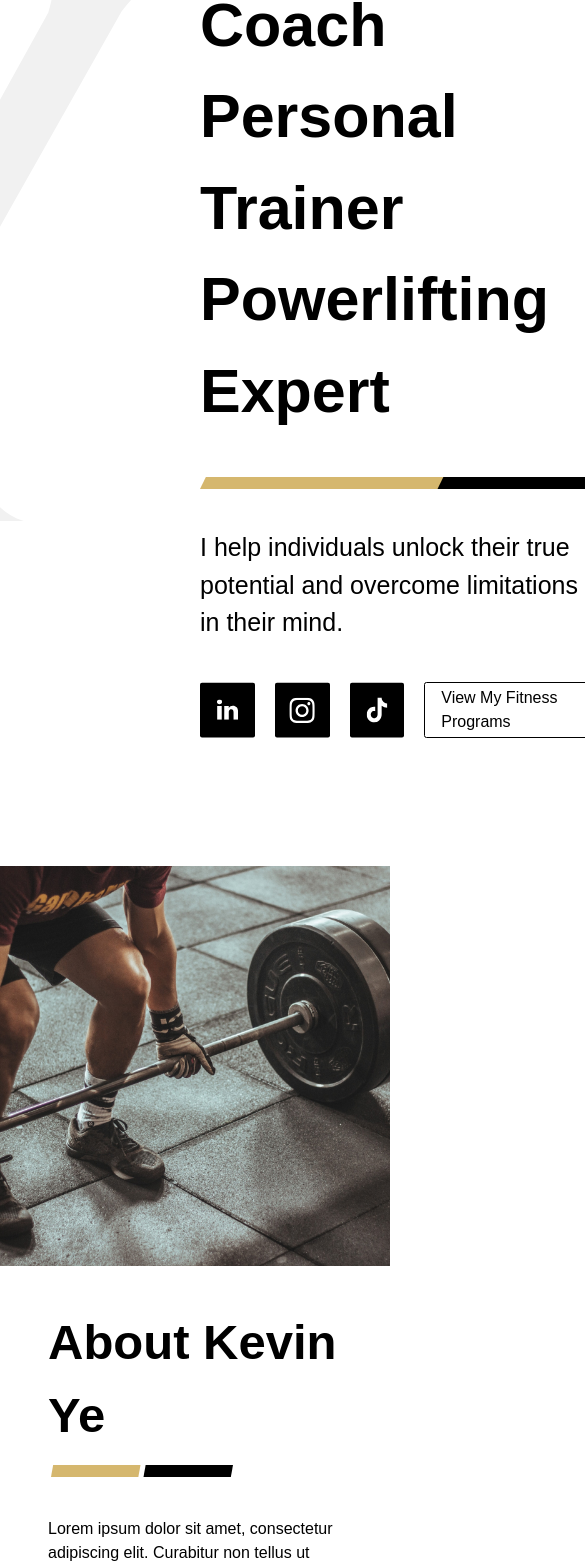
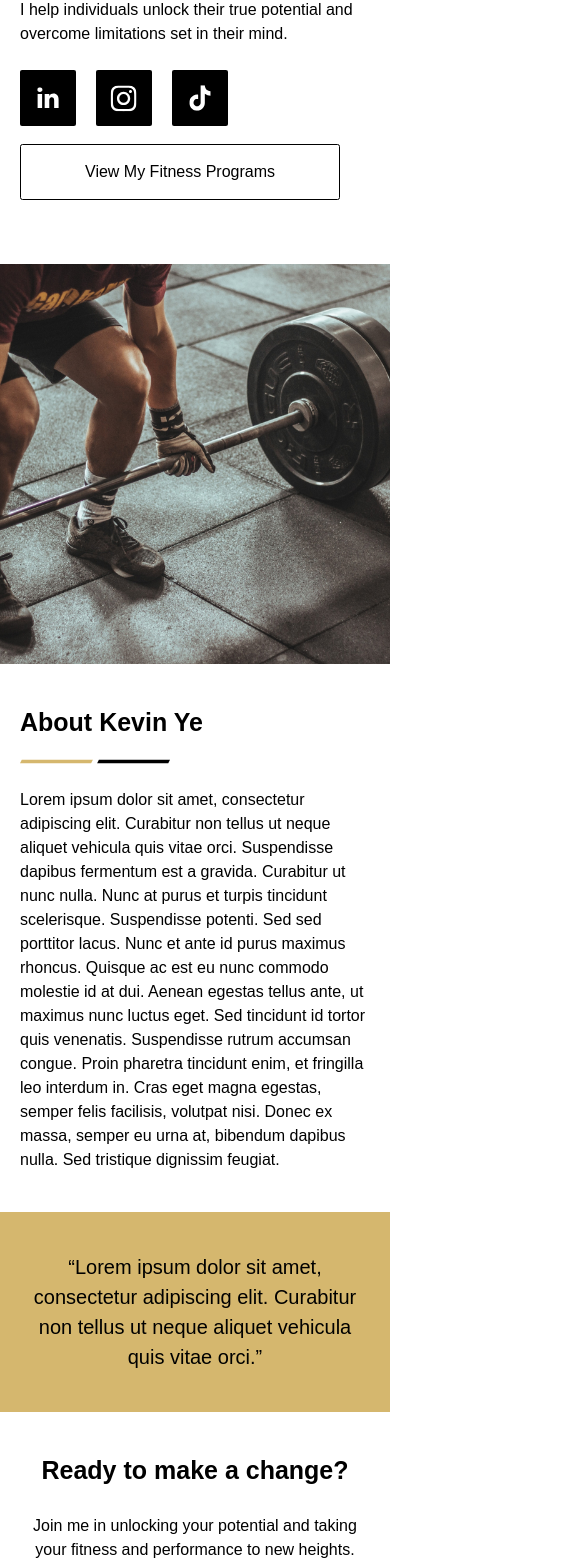
Before and after one commit to StuartMolnar/kevin-ye, a Next.js app: page / in a window 390 px wide. Shown: the part 297-1865 px from the top of the page, 585 px wide, since content can reach past the window. Built offline with nearby package versions, Linux system fonts and the light colour scheme.

Commit message:
hover effects/mobile responsiveness
todo:
fix x overflow on mobile
finish button hover effects
add mobile responsiveness to contact section

```diff
--- a/app/globals.css
+++ b/app/globals.css
@@ -7,3 +7,44 @@
     display: none !important;
   }
 }
+
+@layer utilities {
+  @screen md {
+    .text-navbar {
+      @apply text-navbar-dsk;
+    }
+
+    .text-hero {
+      @apply text-hero-dsk;
+    }
+
+    .text-hero-sub {
+      @apply text-hero-sub-dsk;
+    }
+
+    .text-btn {
+      @apply text-btn-dsk;
+    }
+
+    .text-base {
+      @apply text-base-dsk;
+    }
+
+    .text-h1 {
+      @apply text-h1-dsk;
+    }
+
+    .text-h2 {
+      @apply text-h2-dsk;
+    }
+
+    .text-h3 {
+      @apply text-h3-dsk;
+    }
+
+    .text-header-sub {
+      @apply text-header-sub-dsk;
+    }
+
+  }
+}
--- a/components/ClientStories.tsx
+++ b/components/ClientStories.tsx
@@ -54,7 +54,7 @@ const ClientStories = () => {
       <div className="flex flex-col col-span-1">
 
 
-          <Slider {...settings} ref={sliderRef} className="w-4/5 mx-auto pt-[80px] lg:pt-[114px]">
+          <Slider {...settings} ref={sliderRef} className="w-4/5 mx-auto pt-[40px] md:pt-[80px] lg:pt-[114px]">
           {clients.map((client, index) => (
               <div key={index} className="flex items-center justify-center">
                   <ClientStory
--- a/components/ClientStory.tsx
+++ b/components/ClientStory.tsx
@@ -9,11 +9,15 @@ type ClientStoryProps = {
     return (
       <div className="flex flex-col w-full h-full text-black card">
         <h1 className="font-bold text-h1">{title}</h1>
-        <div className="flex pt-[12px]">
+        <div className="hidden md:flex pt-[12px]">
           <img src="/about-bar-gold.svg" alt="" className="w-24 h-3 -ml-1" />
           <img src="/about-bar-black.svg" alt="" className="w-24 h-3 -ml-1" />
         </div>
-        <div className="mt-[40px] px-2 space-y-5 max-h-[450px] lg:max-h-[10000px] overflow-auto">
+        <div className="flex pt-[18px] md:hidden ">
+          <img src="/hero-bar-gold.svg" alt="" className="w-[73px]  h-[5px]" />
+          <img src="/hero-bar-black.svg" alt="" className="w-[73px] h-[5px] ml-1" />
+        </div>
+        <div className="mt-[24px] md:mt-[40px] px-2 space-y-5 max-h-[450px] lg:max-h-[10000px] overflow-auto">
           {paragraphedDescription}
         </div>
       </div>
--- a/components/Hero.tsx
+++ b/components/Hero.tsx
@@ -1,5 +1,4 @@
 'use client';
-import Hamburger from 'hamburger-react'
 import React, { } from 'react';
 
 const Hero = () => {
@@ -11,7 +10,7 @@ const Hero = () => {
     };
 
   return (
-    <section id="hero-section" className="relative flex mx-[200px]">
+    <section id="hero-section" className="relative flex mx-[20px] md:mx-[60px] 3xl:mx-[200px]">
           <div className="z-10 flex flex-col">
             <div>
               <p className="text-hero font-heavy">Transformation Coach</p>
@@ -19,18 +18,19 @@ const Hero = () => {
               <p className="text-hero font-heavy">Powerlifting Expert</p>
             </div>
 
-            <div className="flex pt-10">
-              <img src="/hero-bar-gold.svg" alt="" className="w-64 h-3" />
-              <img src="/hero-bar-black.svg" alt="" className="w-64 h-3 -ml-2" />
+            <div className="flex pt-[18px] md:pt-10">
+              <img src="/hero-bar-gold.svg" alt="" className="w-[115px] md:w-64 h-[5px] md:h-3 -ml-1" />
+              <img src="/hero-bar-black.svg" alt="" className="w-[115px] md:w-64 h-[5px] md:h-3 -ml-2" />
             </div>
 
-            <div className="pt-10">
+            <div className="pt-[24px] md:pt-10">
               <p className="font-medium text-hero-sub max-w-112">
                 I help individuals unlock their true potential and overcome limitations set in their mind.
               </p>
             </div>
 
-            <div className="flex pt-10 space-x-5">
+            <div className="flex flex-col pt-[24px] md:pt-10 space-y-[18px] md:space-x-5 md:flex-row md:space-y-0">
+              <div className="flex space-x-5">
                 <a href="" className="">
                   <img src="/linkedin.svg" alt="" className="w-14 h-14" />
                 </a>
@@ -40,13 +40,14 @@ const Hero = () => {
                 <a href="" className="">
                   <img src="/tiktok.svg" alt="" className="w-14 h-14" />
                 </a>
-            <div onClick={() => smoothScrollTo('services-section')} className="h-14 p-4 font-medium flex items-center justify-center border-black border-[1.5px] rounded-[2.5px]">
+              </div>
+              <div onClick={() => smoothScrollTo('services-section')} className="h-14 max-w-[320px] p-4 font-medium flex items-center justify-center border-black hover:bg-black hover:text-white border-[1.5px] rounded-[2.5px] cursor-pointer">
                   View My Fitness Programs
               </div>
             </div>
           </div>
 
-          <div className="absolute right-0 customHeroLogo:left-[50%] transition-all duration-200 ease-in-out">
+          <div className="absolute hidden xl:block right-0 customHeroLogo:left-[50%] transition-all duration-200 ease-in-out">
             <img src="/kevin-ye-logo-hero.svg" alt="" className="min-w-[622px] min-h-[632px]"/>
           </div>
         </section>
--- a/components/ServiceCard.tsx
+++ b/components/ServiceCard.tsx
@@ -2,30 +2,34 @@ type ServiceCardProps = {
   title: string,
   imageUrl: string,
   description: string,
-  func: () => any,
+  link: string,
 };
 
-const ServiceCard = ({ title, imageUrl, description, func}: ServiceCardProps) => {
+const ServiceCard = ({ title, imageUrl, description, link}: ServiceCardProps) => {
   return (
     <div className="flex flex-col items-center justify-center w-full h-full card">
       <div className="h-[320px] w-full max-w-[480px]">
           <img src={imageUrl} alt={title} className="object-cover w-full h-full"/>
       </div>
-      <div className="flex flex-col justify-between w-full px-10 pt-10 max-w-[480px]">
+      <div className="flex flex-col justify-between w-full md:px-10 pt-5 md:pt-10 max-w-[480px]">
           <div className="flex flex-col justify-between">
             <div>
               <h2 className="font-bold text-h2">{title}</h2>
 
-              <div className="flex pt-[30px]">
+              <div className="hidden md:flex pt-[30px]">
                   <img src="/about-bar-gold.svg" alt="" className="w-24 h-3" />
                   <img src="/about-bar-black.svg" alt="" className="w-24 h-3 -ml-1" />
               </div>
+              <div className="flex pt-6 md:hidden ">
+                <img src="/hero-bar-gold.svg" alt="" className="w-[73px]  h-[5px]" />
+                <img src="/hero-bar-black.svg" alt="" className="w-[73px] h-[5px] ml-1" />
+              </div>
 
-              <p className="pt-[30px]">{description}</p>
+              <p className="pt-[24px] md:pt-[30px]">{description}</p>
             </div>
-            <div>
-              <button className="my-[15px] py-[15px] px-[30px] bg-black text-white text-center self-start">View Program Highlights</button>
-            </div>
+            <a href={link} className="pt-[24px] md:pt-[30px]">
+              <button className="w-full mx-2 md:mx-0 md:w-auto my-[15px] py-[15px] px-[30px] bg-black text-white text-center self-start hover:bg-gold hover:text-black">View Program Highlights</button>
+            </a>
           </div>
       </div>
     </div>
--- a/components/ServicesCarousel.tsx
+++ b/components/ServicesCarousel.tsx
@@ -10,25 +10,25 @@ const services = [
       title: 'Strength Training',
       imageUrl: '/strength-training.jpg',
       description: 'My strength training program is designed to help individuals of all fitness levels build strength, increase muscle mass, and achieve their goals. With personalized training plans, expert guidance, emphasis on proper technique, and a focus on progress tracking, I provide a comprehensive and supportive environment for your strength training journey.',
-      func: () => { console.log("Function for service 1"); }
+      link: '/strength-training'
     },
     {
       title: 'Conditional Training',
       imageUrl: '/conditional-training.jpg',
       description: 'My conditioning training program is tailored to help individuals of all fitness levels improve their overall fitness, enhance athletic performance, and boost endurance. With personalized plans targeting cardiovascular endurance, strength, agility, and flexibility, my dynamic workouts and expert coaching will guide you towards achieving your conditioning goals.',
-      func: () => { console.log("Function for service 2"); }
+      link: '#'
     },
     {
       title: 'Placeholder1',
       imageUrl: '/placeholder.jpg',
       description: 'Lorem ipsum dolor sit amet, consectetur adipiscing elit. Curabitur non tellus ut neque aliquet vehicula quis vitae orci. Suspendisse dapibus fermentum est a gravida. Curabitur ut nunc nulla. Nunc at purus et turpis tincidunt scelerisque. Suspendisse potenti. Sed sed porttitor lacus. Nunc et ante id purus maximus rhoncus. ',
-      func: () => { console.log("Function for service 3"); }
+      link: '#'
     },
     {
       title: 'Placeholder2',
       imageUrl: '/placeholder.jpg',
       description: 'Lorem ipsum dolor sit amet, consectetur adipiscing elit. Curabitur non tellus ut neque aliquet vehicula quis vitae orci. Suspendisse dapibus fermentum est a gravida. Curabitur ut nunc nulla. Nunc at purus et turpis tincidunt scelerisque. Suspendisse potenti. Sed sed porttitor lacus. Nunc et ante id purus maximus rhoncus. ',
-      func: () => { console.log("Function for service 4"); }
+      link: '#'
     },
 ];
 
@@ -60,7 +60,7 @@ const ServicesCarousel = () => {
   const [currentSlide, setCurrentSlide] = useState(0);
   const [slidesToShow, setSlidesToShow] = useState(3); // default slidesToShow
 
-  // Update slidesToShow based on window size
+  // update slidesToShow based on window size
   useEffect(() => {
     const updateSlidesToShow = () => {
       if (window.innerWidth < breakpoint_medium) {
@@ -73,7 +73,7 @@ const ServicesCarousel = () => {
     };
 
     window.addEventListener('resize', updateSlidesToShow);
-    updateSlidesToShow();  // Initial call
+    updateSlidesToShow();
 
     return () => window.removeEventListener('resize', updateSlidesToShow);
   }, []);
@@ -101,28 +101,28 @@ const ServicesCarousel = () => {
 
   return (
     <section id="services-section" >
-      <div className='relative flex flex-col items-center justify-center pt-[118px]'>
-        <div className="flex flex-col px-6 text-center">
+      <div className='relative flex flex-col items-center justify-center pt-10 md:pt-[118px]'>
+        <div className="flex flex-col px-5 text-center">
             <h1 className="font-bold text-h1">
                 Ready to make a change?
             </h1>
-            <p className="font-medium text-header-sub pt-[28px]">
+            <p className="font-medium text-header-sub pt-[24px] md:pt-[28px]">
                 Join me in unlocking your potential and taking your fitness and performance to new heights.
             </p>
         </div>
       </div>
 
-      <div className='relative flex pt-[90px]'>
+      <div className='relative flex pt-[40px] md:pt-[90px]'>
         <img src="/carousel-arrow-left.jpg" className={currentSlide === 0 ? "hidden" : "hidden md:block z-30 absolute w-[55px] h-[55px] left-16 top-1/2 transform -translate-y-1/2 cursor-pointer"} onClick={handlePrev}/>
 
-        <Slider {...settings} ref={sliderRef} className="w-4/5 mx-auto">
+        <Slider {...settings} ref={sliderRef} className="w-full mx-auto md:w-4/5">
           {services.map((service, index) => (
               <div key={index} className="flex items-center justify-center">
                   <ServiceCard
                       title={service.title}
                       imageUrl={service.imageUrl}
                       description={service.description}
-                      func={service.func}
+                      link={service.link}
                   />
               </div>
           ))}
--- a/pages/index.tsx
+++ b/pages/index.tsx
@@ -7,31 +7,35 @@ export default function Home() {
   return (
     <div>
 
-      <main className="min-h-screen font-normal text-black bg-white font-poppins text-body pt-[185px]">
+      <main className="min-h-screen font-normal text-black bg-white font-poppins text-body pt-[135px] md:pt-[185px]">
 
         <Hero />
 
-        <section id="about-section" className="flex flex-col pt-32 md:flex-row">
+        <section id="about-section" className="flex flex-col pt-16 md:pt-32 md:flex-row">
             <div className='md:w-1/2'>
-              <img src="/about-image.jpg" alt="" className='object-cover w-full h-[400px] md:h-[450px] xl:h-[634px] transition-all duration-200 ease-in-out'/>
+              <img src="/about-image.jpg" alt="" className='object-cover w-full h-[400px] md:h-[600px] xl:h-[634px] transition-all duration-200 ease-in-out'/>
             </div>
 
-            <div className="flex flex-col justify-center md:w-1/2 max-w-[500px] ml-0 md:ml-[60px] xl:ml-[130px] md:pr-[60px] mr-auto transition-all duration-200 ease-in-out pt-[40px] px-12 md:px-0 md:pt-0">
+            <div className="flex flex-col justify-center md:w-1/2 md:max-w-[500px] ml-0 md:ml-[60px] xl:ml-[130px] md:pr-[60px] mr-auto pt-[40px] px-[20px] md:px-0 md:pt-0 transition-all duration-200 ease-in-out">
               <h1 className="font-bold text-h1">
                 About Kevin Ye
               </h1>
-              <div className="flex pt-3">
+              <div className="hidden pt-3 md:flex">
                 <img src="/about-bar-gold.svg" alt="" className="w-24 h-3" />
                 <img src="/about-bar-black.svg" alt="" className="w-24 h-3 -ml-1" />
               </div>
-              <p className="mt-10 mb-16 max-h-[450px] md:max-h-[10000px] overflow-auto">
+              <div className="md:hidden flex pt-[18px] ">
+                <img src="/hero-bar-gold.svg" alt="" className="w-[73px]  h-[5px]" />
+                <img src="/hero-bar-black.svg" alt="" className="w-[73px] h-[5px] ml-1" />
+              </div>
+              <p className="mt-[24px] md:mt-10 mb-[40px] md:mb-16 max-h-[450px] md:max-h-[10000px] overflow-auto">
                 Lorem ipsum dolor sit amet, consectetur adipiscing elit. Curabitur non tellus ut neque aliquet vehicula quis vitae orci. Suspendisse dapibus fermentum est a gravida. Curabitur ut nunc nulla. Nunc at purus et turpis tincidunt scelerisque. Suspendisse potenti. Sed sed porttitor lacus. Nunc et ante id purus maximus rhoncus. Quisque ac est eu nunc commodo molestie id at dui. Aenean egestas tellus ante, ut maximus nunc luctus eget. Sed tincidunt id tortor quis venenatis. Suspendisse rutrum accumsan congue. Proin pharetra tincidunt enim, et fringilla leo interdum in. Cras eget magna egestas, semper felis facilisis, volutpat nisi. Donec ex massa, semper eu urna at, bibendum dapibus nulla. Sed tristique dignissim feugiat.
               </p>
             </div>
         </section>
 
 
-        <section className="bg-gold w-full py-[70px] flex flex-col justify-center items-center transition-all duration-200 ease-in-out px-10">
+        <section className="bg-gold w-full py-[40px] md:py-[70px] px-[20px] md:px-10 flex flex-col justify-center items-center transition-all duration-200 ease-in-out">
           <h3 className="font-medium text-center text-h3 max-w-[900px]">
             “Lorem ipsum dolor sit amet, consectetur adipiscing elit. Curabitur non tellus ut neque aliquet vehicula quis vitae orci.”
           </h3>
@@ -45,7 +49,7 @@ export default function Home() {
 
         <ClientStories />
 
-        <section id="contact-section" className="flex items-center pt-20">
+        <section id="contact-section" className="items-center hidden pt-20 md:flex">
         <div className="flex w-3/5">
           <div className="flex flex-col max-w-[600px] ml-auto mr-[40%] pl-32">
             <h1 className="font-bold text-h1">
--- a/tailwind.config.js
+++ b/tailwind.config.js
@@ -11,21 +11,32 @@ module.exports = {
   theme: {
     extend: {
       screens: {
-        customHeroLogo: '1650px'
+        'customHeroLogo': '1650px',
+        'xl': '1350px'
       },
       fontFamily: {
         'poppins': ['Poppins', 'sans-serif'],
       },
       fontSize: {
+        'navbar-dsk': '20px',
+        'hero-dsk': '61px',
+        'hero-sub-dsk': '25px',
+        'btn-dsk': '16px',
+        'base-dsk': '16px',
+        'h1-dsk': '49px',
+        'h2-dsk': '31px',
+        'h3-dsk': '25px',
+        'header-sub-dsk': '20px',
+
         'navbar': '20px',
-        'hero': '61px',
-        'hero-sub': '25px',
+        'hero': '25px',
+        'hero-sub': '16px',
         'btn': '16px',
         'base': '16px',
-        'h1': '49px',
-        'h2': '31px',
-        'h3': '25px',
-        'header-sub': '20px',
+        'h1': '25px',
+        'h2': '25px',
+        'h3': '20px',
+        'header-sub': '16px',
       },
       fontWeight: {
         'normal': 400,
```
Also changed, not shown: components/Navbar.tsx (+9 -9 lines). Lines whose indentation alone changed are shown as unchanged.
